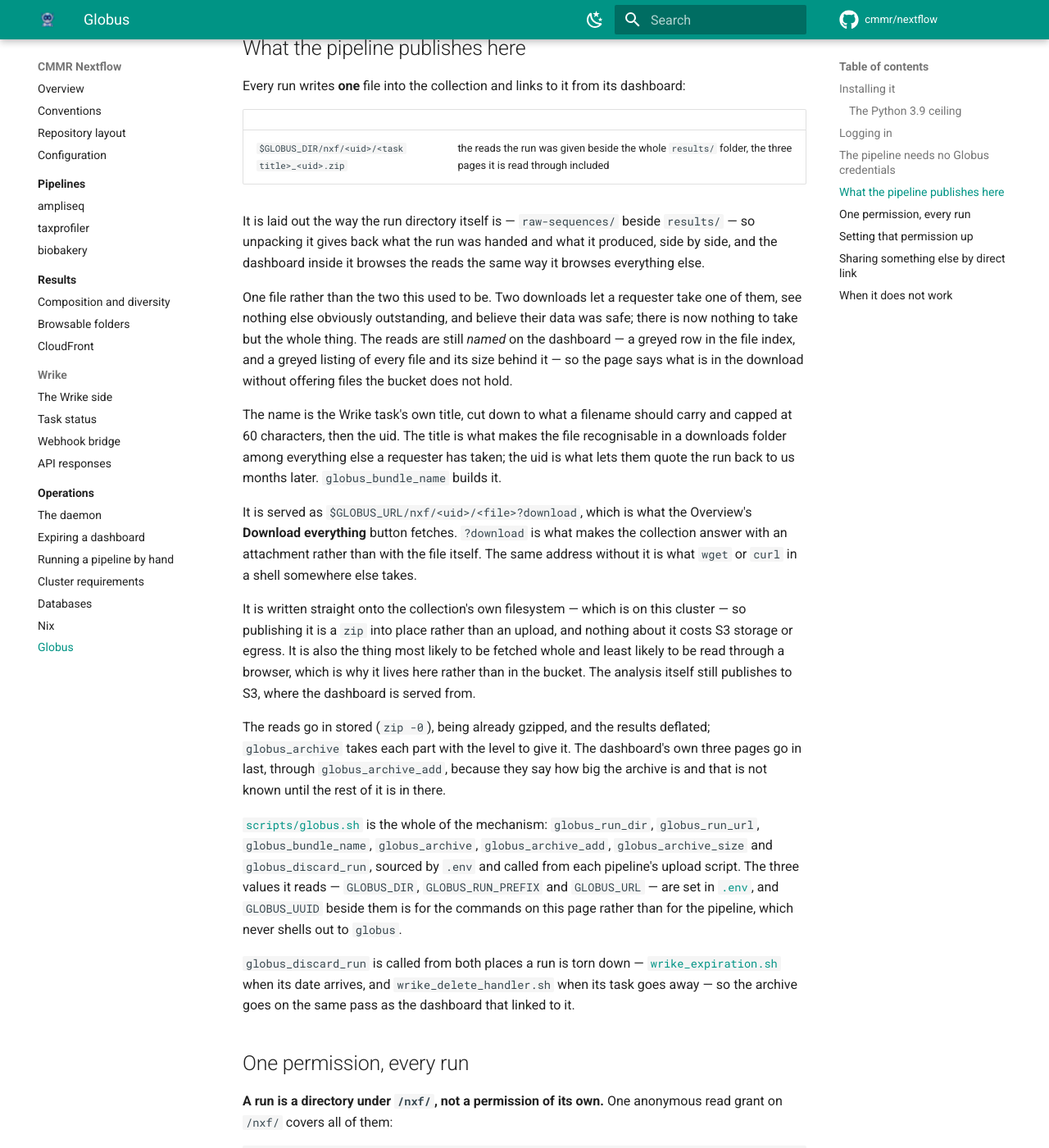
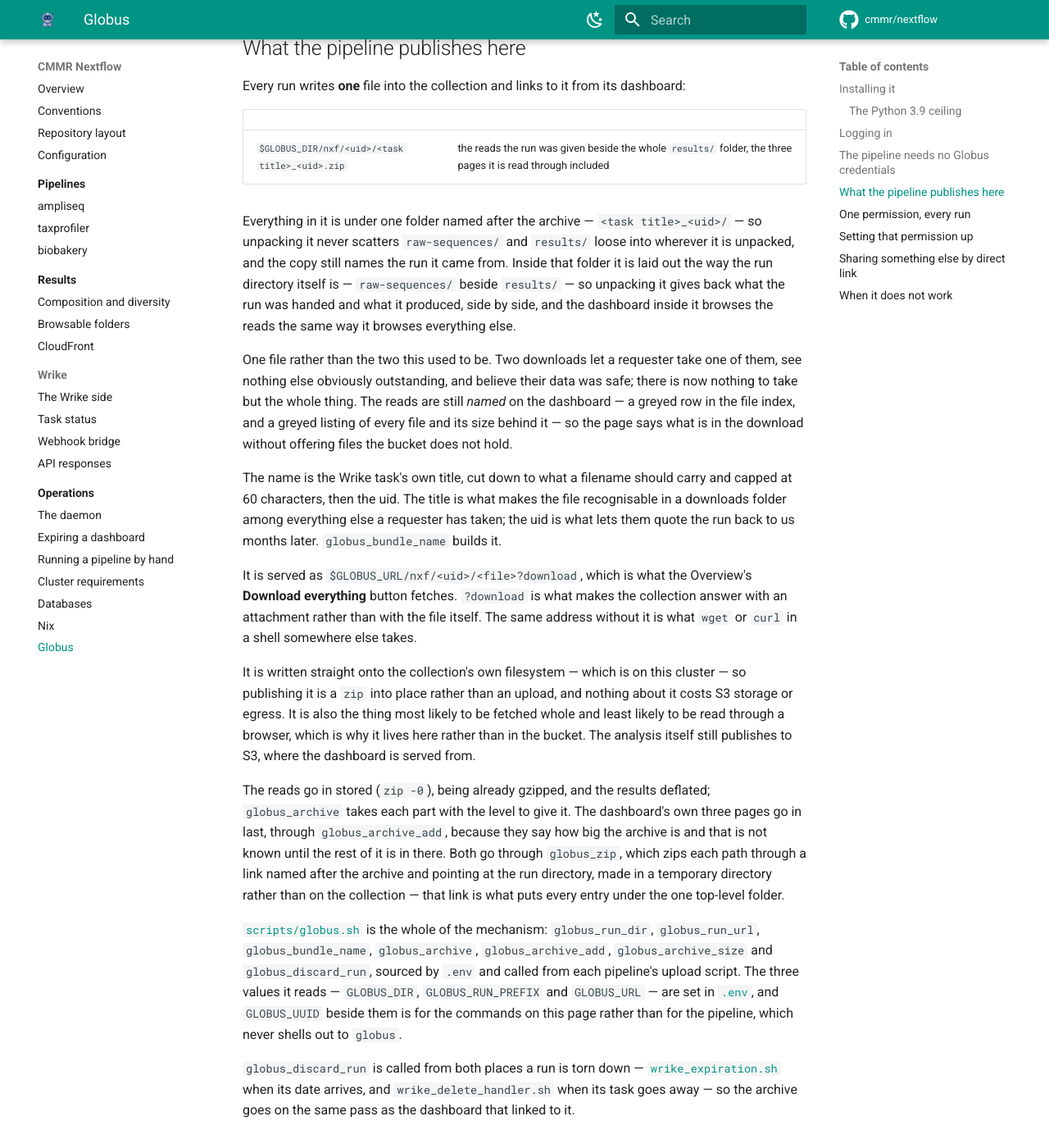
Before and after one commit to cmmr/nextflow, an MkDocs documentation site: the page built from docs/operations/globus.md, in a window 1280 px wide and 1400 px high, scrolled down 2061 px. Shown: the whole window at 82% size. Built offline with MkDocs 1.6.1 and Material for MkDocs 9.7.7, drawn with Linux system fonts in a browser that asks for light colours; comment, search, counter and statistics services are not loaded.

Commit message:
Unpack each run's download into one folder named after it
Every entry in the Globus zip now sits under <task title>_<uid>/, so
unpacking it no longer drops raw-sequences/ and results/ loose into the
working directory. globus_zip adds paths through a temporary link named
after the archive, which globus_archive and globus_archive_add both use.
The file index's tree, the catalog text and the docs describe the new
layout.

Co-Authored-By: Claude Opus 5.5 <noreply@anthropic.com>

```diff
--- a/docs/operations/globus.md
+++ b/docs/operations/globus.md
@@ -106,10 +106,13 @@ dashboard:
 |---|---|
 | `$GLOBUS_DIR/nxf/<uid>/<task title>_<uid>.zip` | the reads the run was given beside the whole `results/` folder, the three pages it is read through included |
 
-It is laid out the way the run directory itself is — `raw-sequences/` beside
-`results/` — so unpacking it gives back what the run was handed and what it
-produced, side by side, and the dashboard inside it browses the reads the same
-way it browses everything else.
+Everything in it is under one folder named after the archive —
+`<task title>_<uid>/` — so unpacking it never scatters `raw-sequences/` and
+`results/` loose into wherever it is unpacked, and the copy still names the run
+it came from. Inside that folder it is laid out the way the run directory itself
+is — `raw-sequences/` beside `results/` — so unpacking it gives back what the
+run was handed and what it produced, side by side, and the dashboard inside it
+browses the reads the same way it browses everything else.
 
 One file rather than the two this used to be. Two downloads let a requester take
 one of them, see nothing else obviously outstanding, and believe their data was
@@ -140,7 +143,10 @@ The reads go in stored (`zip -0`), being already gzipped, and the results
 deflated; `globus_archive` takes each part with the level to give it. The
 dashboard's own three pages go in last, through `globus_archive_add`, because
 they say how big the archive is and that is not known until the rest of it is in
-there.
+there. Both go through `globus_zip`, which zips each path through a link named
+after the archive and pointing at the run directory, made in a temporary
+directory rather than on the collection — that link is what puts every entry
+under the one top-level folder.
 
 [`scripts/globus.sh`](../../scripts/globus.sh) is the whole of the mechanism:
 `globus_run_dir`, `globus_run_url`, `globus_bundle_name`, `globus_archive`,
```
Also changed, not shown: docs/results/index.md (+4 -2 lines), 5 other files.
